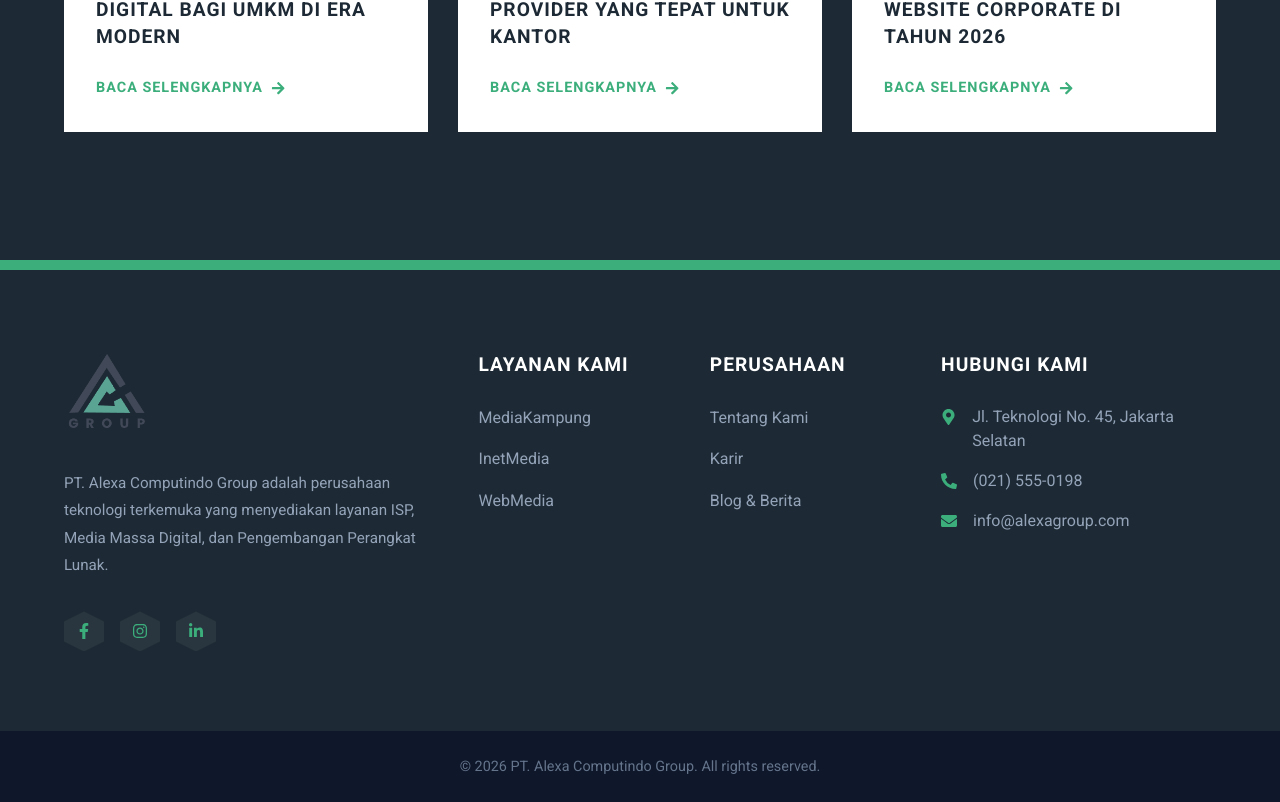
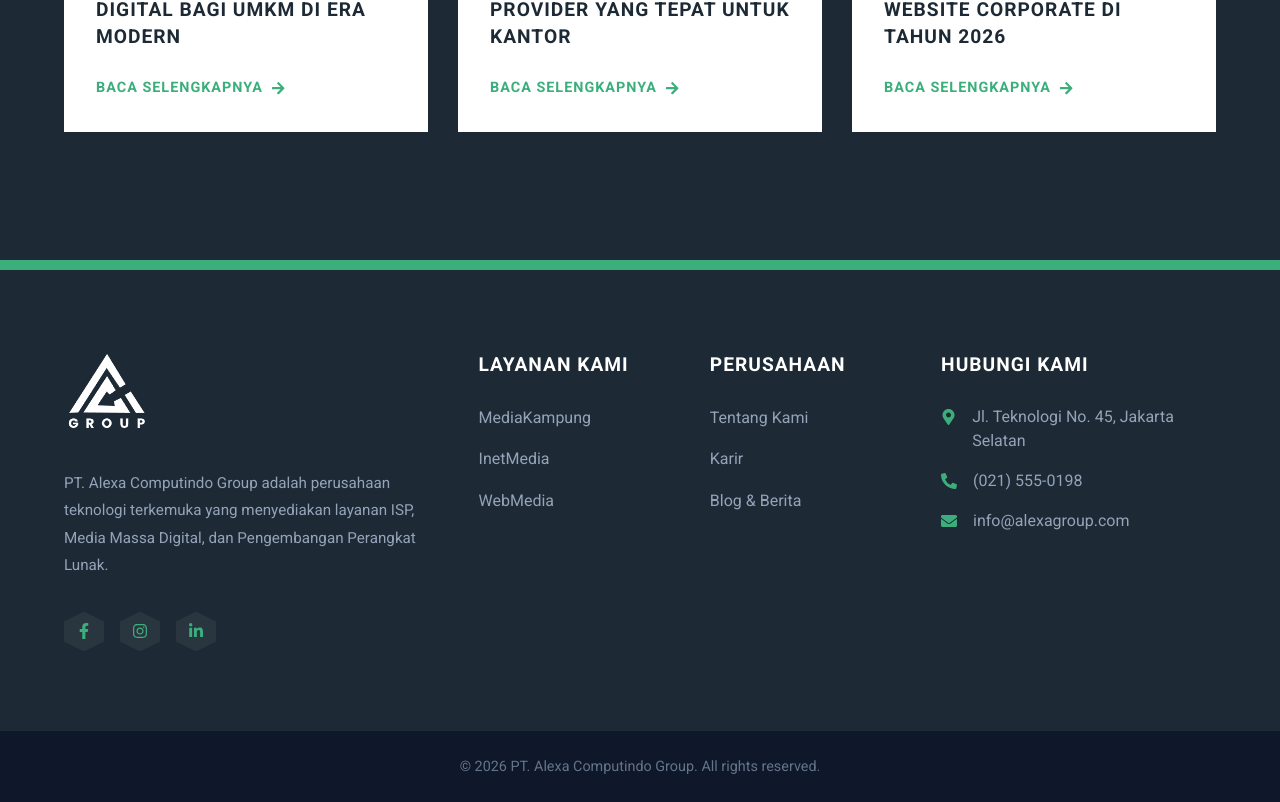
Before and after one commit to NeoCode29/alexa-profile-frontend, a React (Vite) app: page / in a window 1280 px wide. Shown: the part 3044-3846 px from the top of the page. Built offline with nearby package versions, Linux system fonts and the light colour scheme.

Commit message:
Fix: Make footer logo white

```diff
--- a/src/components/layout/Footer.jsx
+++ b/src/components/layout/Footer.jsx
@@ -9,7 +9,7 @@ const Footer = () => {
 
         <div className={styles.brandCol}>
           <div className={styles.logo}>
-            <img src="/logo.png" alt="AG Group" style={{ height: '80px', objectFit: 'contain', marginBottom: '1rem' }} />
+            <img src="/logo.png" alt="AG Group" style={{ height: '80px', objectFit: 'contain', marginBottom: '1rem', filter: 'brightness(0) invert(100%)' }} />
           </div>
           <p className={styles.description}>
             PT. Alexa Computindo Group adalah perusahaan teknologi terkemuka yang menyediakan layanan ISP, Media Massa Digital, dan Pengembangan Perangkat Lunak.
```
